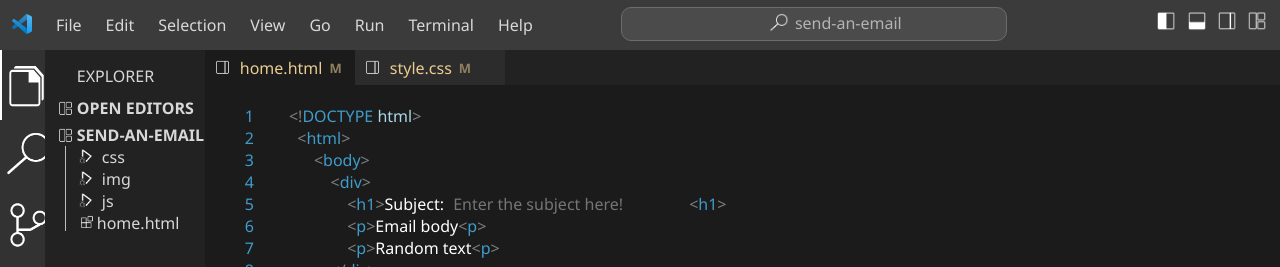
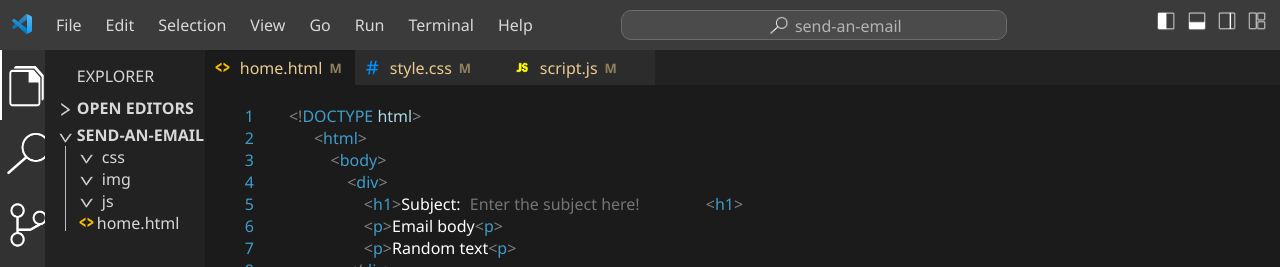
Before and after one commit to Gustas1/code-email-page, a plain HTML site: page home.html in a window 1280 px wide. Both pictures are taken after a click on the picture 65 px from the left and 135 px from the top of the page. Shown: the top 267 px of the page. Drawn offline with Linux system fonts and the light colour scheme.

Commit message:
added some more images and fixed some css

```diff
--- a/css/style.css
+++ b/css/style.css
@@ -65,10 +65,10 @@ body {max-height: 100vh;height: 100vh; overflow: hidden;}
 }
 
 .top-selection-input {
-    height: 32px;
+    height: 28px;
     width: 30vw;
     margin: 5px;
-    margin-top: 7px;
+    margin-top: 10px;
     text-align: center;
     color: rgb(180, 180, 180);
     background-color: rgb(75, 75, 75);
@@ -156,6 +156,10 @@ body {max-height: 100vh;height: 100vh; overflow: hidden;}
     margin-left: 10px;
 }
 
+.no-margin {
+    margin-left: 0px;
+}
+
 .editor-area-styling {
     display: flex;
     flex-direction: row;
@@ -212,6 +216,11 @@ body {max-height: 100vh;height: 100vh; overflow: hidden;}
     align-items: center;
     color: rgb(234, 204, 146);
     background-color: rgb(44, 44, 44);
+}
+
+.code-header:hover {
+    background-color: rgb(27, 27, 27);
+    cursor:pointer;
 }
 
 .code-header-focused {
--- a/home.html
+++ b/home.html
@@ -23,7 +23,7 @@
                         <div style = "flex-grow: 2;">
                             <div class = "top-selection-input" style = "display: flex; flex-direction: row; ;">
                                 <img src = "img/search.png" class = "search-icon">
-                                <p>send-an-email</p></div>
+                                <p id = "email-type"></p></div>
                         </div>
                         <div style = "flex-wrap: 5; margin-right: 10px;">
                             <img src ="img/primarybar.png" class = "top-selection-img top-selection-img-icons">
@@ -47,27 +47,27 @@
                                 <p class = "editor-area-text explorer-text">EXPLORER</p>
                             </div>
                             <div class  = "editor-area-styling">
-                                <img src = "img/layout.png" class = "editor-area-icons">
+                                <img src = "img/droparrow.png" class = "editor-area-icons">
                                 <p class = "editor-area-text-styled">OPEN EDITORS</p>
                             </div>
                             <div class  = "editor-area-styling pointer">
-                                <img src = "img/layout.png" class = "editor-area-icons" onclick="showSecretDiv1()">
+                                <img id = "drop-down-arrow-1" src = "img/droparrow.png" class = "editor-area-icons" onclick="showSecretDiv1()">
                                 <p class = "editor-area-text-styled" onclick="showSecretDiv1()">SEND-AN-EMAIL</p>
                                 <div id = "secretDiv1" class = "hide">
                                     <div style = "display: flex;">
-                                        <img src = "img/play.png" class = "editor-area-icons">
+                                        <img src = "img/droparrow2.png" class = "editor-area-icons">
                                         <p class = "editor-area-text less-margin">css</p>
                                     </div>
                                     <div style = "display: flex;">
-                                        <img src = "img/play.png" class = "editor-area-icons">
+                                        <img src = "img/droparrow2.png" class = "editor-area-icons">
                                         <p class = "editor-area-text less-margin">img</p>
                                     </div>
                                     <div style = "display: flex;">
-                                        <img src = "img/play.png" class = "editor-area-icons">
+                                        <img src = "img/droparrow2.png" class = "editor-area-icons">
                                         <p class = "editor-area-text less-margin">js</p>
                                     </div>
                                     <div style = "display: flex;">
-                                        <img src = "img/remote.png" class = "editor-area-icons">
+                                        <img src = "img/html.png" class = "editor-area-icons">
                                         <p>home.html</p>
                                     </div>
                                 </div>
@@ -77,27 +77,32 @@
                     <div id = "code-area">
                         <div class = "code-header-container">
                             <div class = "code-header code-header-focused">
-                                <img src = "img/secondbar.png" class = "code-header-img">
+                                <img src = "img/html.png" class = "code-header-img">
                                 <p class = "code-header-text">home.html</p>
                                 <p class = "code-header-m">M</p>
                             </div>
                             <div class = "code-header">
-                                <img src = "img/secondbar.png" class = "code-header-img">
+                                <img src = "img/css.png" class = "code-header-img">
                                 <p class = "code-header-text">style.css</p>
+                                <p class = "code-header-m">M</p>
+                            </div>
+                            <div class = "code-header">
+                                <img src = "img/js.png" class = "code-header-img">
+                                <p class = "code-header-text">script.js</p>
                                 <p class = "code-header-m">M</p>
                             </div>
                         </div>
                         <div style = "flex-basis: 100%; margin-left: 40px; margin-top: 20px;height: 61vh" id = "coding">
                             <form action = "mailto:vilimas.gustas@gmail.com" method = "post" enctype = "text/plain">
                                 <pre>1<u></u>DOCTYPE<u> html</u><u></u></pre>
-                                <pre>2  <u></u><u>html</u><u></u></pre>
-                                <pre>3      <u></u><u>body</u><u></u></pre>
-                                <pre>4          <u></u><u>div</u><u></u></pre>
-                                <pre>5              <u></u><u>h1</u><u></u><u>Subject: </u><input type = "text" class = "c-i" placeholder = "Enter the subject here!"><u></u>h1<u ></u></pre>
-                                <pre>6              <u></u><u>p</u><u></u><u>Email body</u><u></u>p<u></u></pre>
-                                <pre>7              <u></u><u>p</u><u></u><u>Random text</u><u></u>p<u></u></pre>
-                                <pre>8          <u></u><u>div</u><u></u></pre>
-                                <pre>9     <u></u><u>body<u></u></u></pre>
+                                <pre>2      <u></u><u>html</u><u></u></pre>
+                                <pre>3          <u></u><u>body</u><u></u></pre>
+                                <pre>4              <u></u><u>div</u><u></u></pre>
+                                <pre>5                  <u></u><u>h1</u><u></u><u>Subject: </u><input type = "text" class = "c-i" placeholder = "Enter the subject here!"><u></u>h1<u ></u></pre>
+                                <pre>6                  <u></u><u>p</u><u></u><u>Email body</u><u></u>p<u></u></pre>
+                                <pre>7                  <u></u><u>p</u><u></u><u>Random text</u><u></u>p<u></u></pre>
+                                <pre>8              <u></u><u>div</u><u></u></pre>
+                                <pre>9         <u></u><u>body<u></u></u></pre>
                                 <pre>10<u></u><u>html</u><u></u></pre>
                             </form>
                         </div>
--- a/js/script.js
+++ b/js/script.js
@@ -3,9 +3,11 @@ let i = 0;
 function showSecretDiv1() {
     if (i % 2 == 0) {
         swap("secretDiv1", "show");
+        document.getElementById('drop-down-arrow-1').src = "img/droparrow2.png";
     }
     if (i % 2 != 0) {
         swap("secretDiv1", "show");
+        document.getElementById('drop-down-arrow-1').src = "img/droparrow.png";
     }
     i++;
 }
@@ -66,7 +68,29 @@ function write(id, text, k, sp) {
     }
   }
 
+function unWrite(id, k, sp) {
+  let text = document.getElementById(id).innerText;
+  k = text.length;
+  if (k > 0) {
+      document.getElementById(id).innerText = text.replace(text.charAt(text.length-1), "");
+      k--;
+      setTimeout(unWrite, sp, id, k, sp);
+  }
+}
 
-  setTimeout(
-    write, 1300, "terminal-text", "PS C:\\Users\\vilim\\Documents\\githubprojects\\code-email-page-2>hi", 0, 20
-  )
+// let counter = 0;
+// function writeSearch() {
+//     setTimeout(unWrite, 1000, "email-type", "send-me-mail", 40);
+//     counter++;
+
+//     if(counter < 0) {
+//         writeSearch()
+//     }
+// }
+
+setTimeout(write, 500, "email-type", "send-an-email", 0, 40);
+
+
+setTimeout(
+  write, 1300, "terminal-text", "PS C:\\Users\\vilim\\Documents\\githubprojects\\code-email-page-2>hi", 0, 20
+)
```
Also changed, not shown: img/css.png (added), img/droparrow.png (added), img/droparrow2.png (added), img/html.png (added), img/js.png (added).
